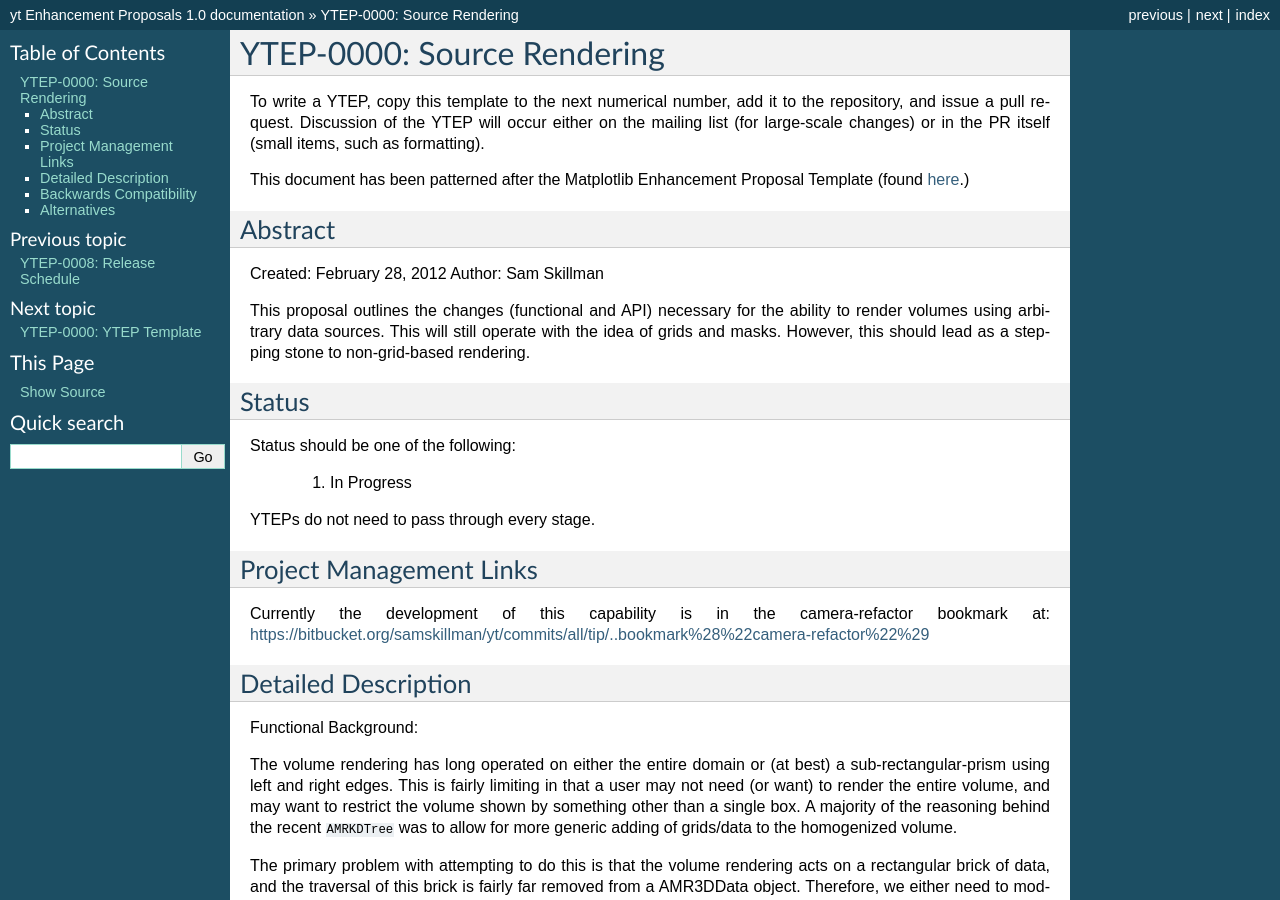
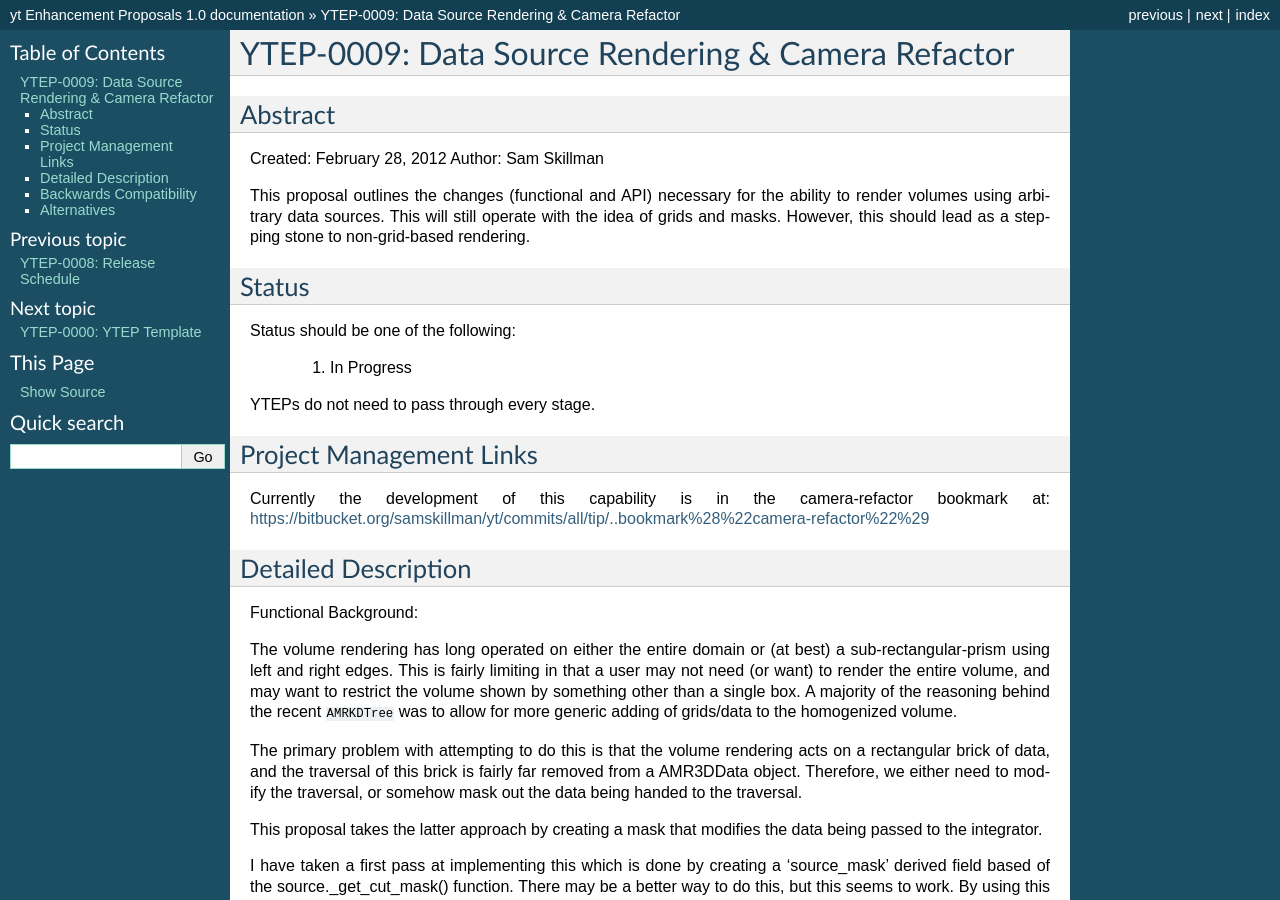
Before and after one commit to yt-project/ytep, a Sphinx documentation site: the page built from source/YTEPs/YTEP-0009.rst, in a window 1280 px wide and 900 px high. Built offline with Sphinx 7.4.7, drawn with Linux system fonts in a browser that asks for light colours; formulas are drawn with MathJax 3; some of the changed text lies outside the part shown.

Commit message:
Bit more formatting.

```diff
--- a/source/YTEPs/YTEP-0009.rst
+++ b/source/YTEPs/YTEP-0009.rst
@@ -1,14 +1,5 @@
-YTEP-0000: Source Rendering
-===========================
-
-To write a YTEP, copy this template to the next numerical number, add it to the
-repository, and issue a pull request.  Discussion of the YTEP will occur either
-on the mailing list (for large-scale changes) or in the PR itself (small items,
-such as formatting).
-
-This document has been patterned after the Matplotlib Enhancement Proposal
-Template (found `here
-<https://github.com/matplotlib/matplotlib/wiki/MEPTemplate>`_.)
+YTEP-0009: Data Source Rendering & Camera Refactor
+==================================================
 
 Abstract
 --------
```
